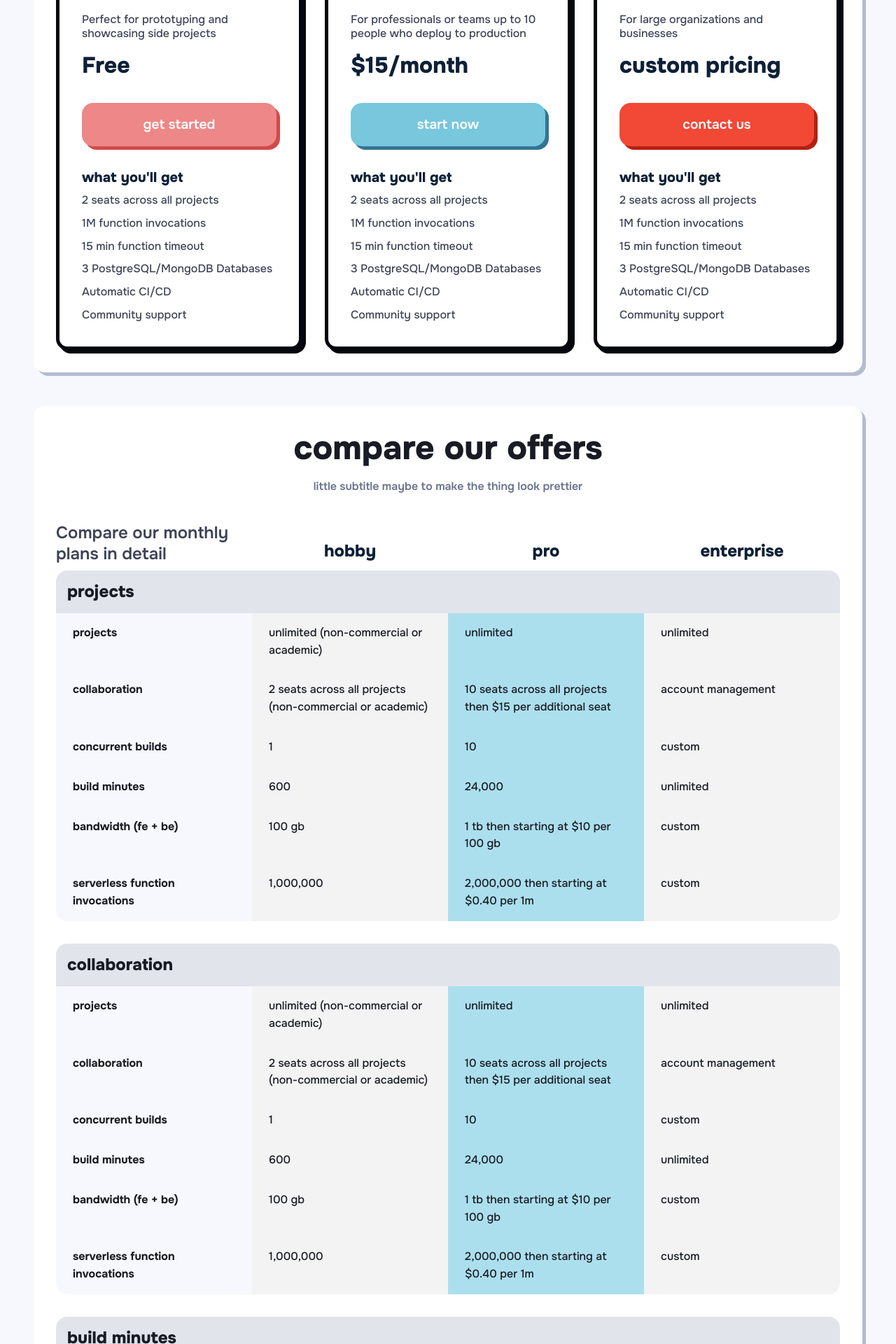
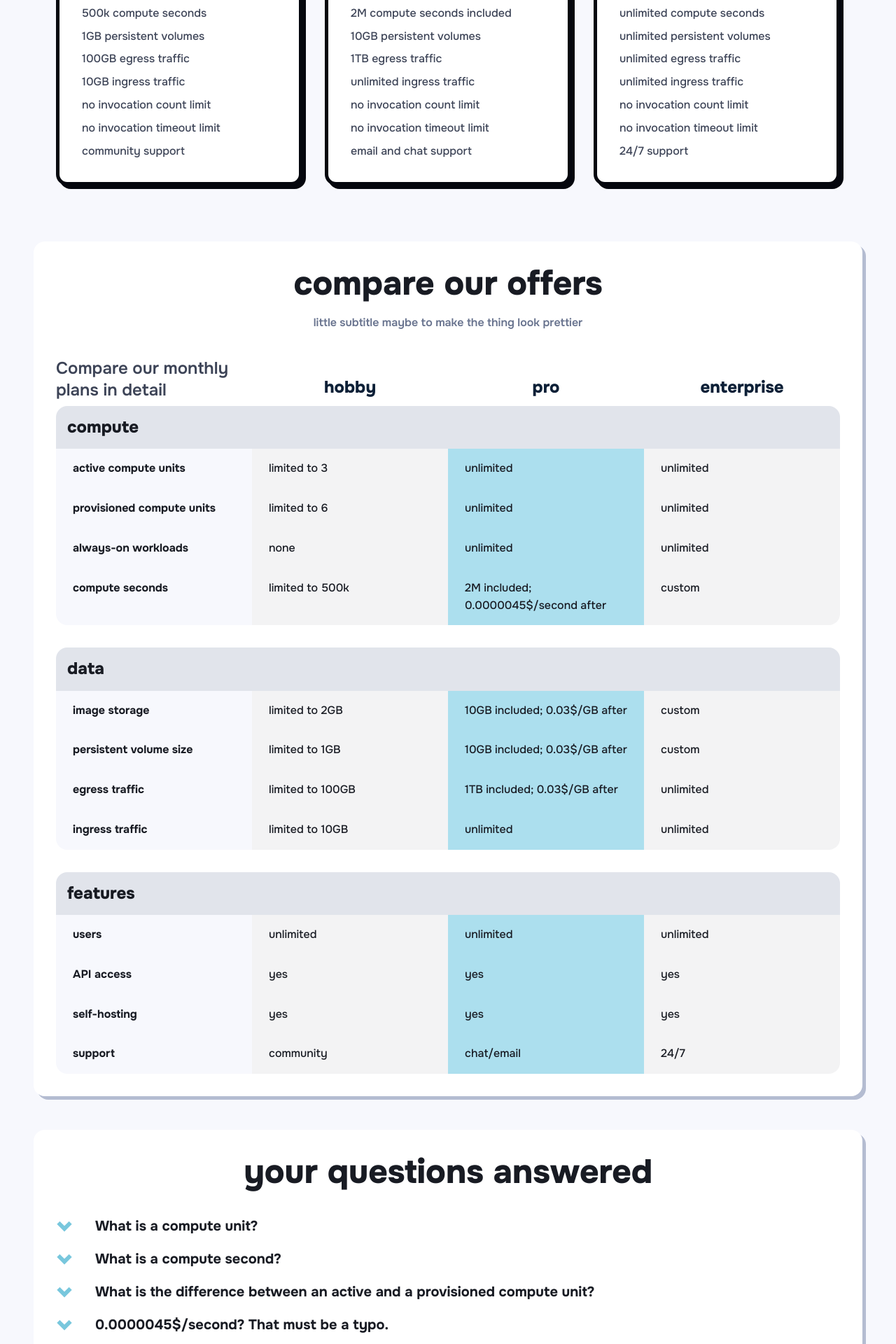
Before and after one commit to lttle-cloud/landing-page, a Next.js app: page /pricing in a window 1280 px wide. Shown: the part 500-2420 px from the top of the page at 70% size. Built offline with nearby package versions, Linux system fonts and the light colour scheme.

Commit message:
pricing update

```diff
--- a/src/app/pricing/page.tsx
+++ b/src/app/pricing/page.tsx
@@ -22,32 +22,27 @@ export default function Pricing() {
 
             <main className={cls(rootClasses.main, pricingClasses.main)}>
                 <section className={pricingClasses.cardsSection}>
-                    <h1>
-                        Start for free. Collaborate.
-                        <br />
-                        Deploy any git repo.
-                        <br />
-                        <b>No hidden fees.</b>
-                    </h1>
-
                     <div className={pricingClasses.cardsContainer}>
                         {cards.map((card) => (
                             <div
                                 className={pricingClasses.card}
                                 key={card.title}
                             >
-                                <h2>{card.title}</h2>
                                 <div
                                     className={
                                         pricingClasses.descriptionContainer
                                     }
                                 >
+                                    <h2>{card.title}</h2>
                                     <p>{card.description}</p>
                                     <p className={pricingClasses.price}>
                                         {card.price}
                                     </p>
                                 </div>
-                                <Button variant={card.buttonVariant}>
+                                <Button
+                                    variant={card.buttonVariant}
+                                    href={card.buttonLink}
+                                >
                                     {card.buttonText}
                                 </Button>
                                 <div
--- a/src/app/pricing/pricing.module.scss
+++ b/src/app/pricing/pricing.module.scss
@@ -7,7 +7,6 @@
 }
 
 .cardsSection {
-    @include pop-out-card-light;
     display: flex;
     flex-direction: column;
     padding: 2rem;
@@ -242,7 +241,7 @@
         width: 100%;
         display: flex;
         flex-direction: column;
-        align-items: center;
+        align-items: flex-start;
         gap: 1rem;
     }
 
@@ -261,7 +260,7 @@
             display: flex;
             align-items: center;
             text-align: center;
-            justify-content: center;
+            justify-content: flex-start;
             gap: 2rem;
 
             font-size: 1.25rem;
--- a/src/app/pricing/pricingConstants.tsx
+++ b/src/app/pricing/pricingConstants.tsx
@@ -1,16 +1,17 @@
 import { ButtonVariant } from "@/components/button/button";
+import { CONTACT_EMAIL, SIGN_UP_URL } from "../constants";
 
 export const tiers = {
     tier1: {
-        name: "Hobby",
-        value: "Free",
+        name: "tiny",
+        value: "free",
     },
     tier2: {
-        name: "Pro",
+        name: "lttle",
         value: "$15/month",
     },
     tier3: {
-        name: "Enterprise",
+        name: "custom",
         value: "custom pricing",
     },
 };
@@ -20,6 +21,7 @@ type PricingCard = {
     description: string;
     price: string;
     buttonText: string;
+    buttonLink: string;
     buttonVariant: ButtonVariant;
     features: string[];
 };
@@ -27,48 +29,54 @@ type PricingCard = {
 export const cards: PricingCard[] = [
     {
         title: tiers.tier1.name,
-        description: "Perfect for prototyping and showcasing side projects",
+        description: "perfect for your personal projects",
         price: tiers.tier1.value,
-        buttonText: "get started",
+        buttonText: "sign up",
+        buttonLink: SIGN_UP_URL,
         buttonVariant: "primary",
         features: [
-            "2 seats across all projects",
-            "1M function invocations",
-            "15 min function timeout",
-            "3 PostgreSQL/MongoDB Databases",
-            "Automatic CI/CD",
-            "Community support",
+            "500k compute seconds",
+            "1GB persistent volumes",
+            "100GB egress traffic",
+            "10GB ingress traffic",
+            "no invocation count limit",
+            "no invocation timeout limit",
+            "community support",
         ],
     },
     {
         title: tiers.tier2.name,
         description:
-            "For professionals or teams up to 10 people who deploy to production",
+            "ready for production?",
         price: tiers.tier2.value,
-        buttonText: "start now",
+        buttonText: "sign up",
+        buttonLink: SIGN_UP_URL,
         buttonVariant: "teal",
         features: [
-            "2 seats across all projects",
-            "1M function invocations",
-            "15 min function timeout",
-            "3 PostgreSQL/MongoDB Databases",
-            "Automatic CI/CD",
-            "Community support",
+            "2M compute seconds included",
+            "10GB persistent volumes",
+            "1TB egress traffic",
+            "unlimited ingress traffic",
+            "no invocation count limit",
+            "no invocation timeout limit",
+            "email and chat support",
         ],
     },
     {
         title: tiers.tier3.name,
-        description: "For large organizations and businesses",
+        description: "for extra-large needs",
         price: tiers.tier3.value,
         buttonText: "contact us",
+        buttonLink: `mailto:${CONTACT_EMAIL}`,
         buttonVariant: "red",
         features: [
-            "2 seats across all projects",
-            "1M function invocations",
-            "15 min function timeout",
-            "3 PostgreSQL/MongoDB Databases",
-            "Automatic CI/CD",
-            "Community support",
+            "unlimited compute seconds",
+            "unlimited persistent volumes",
+            "unlimited egress traffic",
+            "unlimited ingress traffic",
+            "no invocation count limit",
+            "no invocation timeout limit",
+            "24/7 support",
         ],
     },
 ];
@@ -87,58 +95,96 @@ type PricingTableCategory = {
 
 export const tableCategory1Rows: PricingTableRow[] = [
     {
-        title: "projects",
-        tier1Value: "unlimited (non-commercial or academic)",
+        title: "active compute units",
+        tier1Value: "limited to 3",
         tier2Value: "unlimited",
         tier3Value: "unlimited",
     },
     {
-        title: "collaboration",
-        tier1Value: "2 seats across all projects (non-commercial or academic)",
-        tier2Value: "10 seats across all projects then $15 per additional seat",
-        tier3Value: "account management",
-    },
-    {
-        title: "concurrent builds",
-        tier1Value: "1",
-        tier2Value: "10",
-        tier3Value: "custom",
-    },
-    {
-        title: "build minutes",
-        tier1Value: "600",
-        tier2Value: "24,000",
+        title: "provisioned compute units",
+        tier1Value: "limited to 6",
+        tier2Value: "unlimited",
         tier3Value: "unlimited",
     },
     {
-        title: "bandwidth (fe + be)",
-        tier1Value: "100 gb",
-        tier2Value: "1 tb then starting at $10 per 100 gb",
-        tier3Value: "custom",
+        title: "always-on workloads",
+        tier1Value: "none",
+        tier2Value: "unlimited",
+        tier3Value: "unlimited",
     },
     {
-        title: "serverless function invocations",
-        tier1Value: "1,000,000",
-        tier2Value: "2,000,000 then starting at $0.40 per 1m",
+        title: "compute seconds",
+        tier1Value: "limited to 500k",
+        tier2Value: "2M included; 0.0000045$/second after",
         tier3Value: "custom",
     },
 ];
 
-export const tableCategory2Rows: PricingTableRow[] = tableCategory1Rows;
+export const tableCategory2Rows: PricingTableRow[] = [
+    {
+        title: "image storage",
+        tier1Value: "limited to 2GB",
+        tier2Value: "10GB included; 0.03$/GB after",
+        tier3Value: "custom",
+    },
+    {
+        title: "persistent volume size",
+        tier1Value: "limited to 1GB",
+        tier2Value: "10GB included; 0.03$/GB after",
+        tier3Value: "custom",
+    },
+    {
+        title: "egress traffic",
+        tier1Value: "limited to 100GB",
+        tier2Value: "1TB included; 0.03$/GB after",
+        tier3Value: "unlimited",
+    },
+    {
+        title: "ingress traffic",
+        tier1Value: "limited to 10GB",
+        tier2Value: "unlimited",
+        tier3Value: "unlimited",
+    },
+];
 
-export const tableCategory3Rows: PricingTableRow[] = tableCategory1Rows;
+export const tableCategory3Rows: PricingTableRow[] = [
+    {
+        title: "users",
+        tier1Value: "unlimited",
+        tier2Value: "unlimited",
+        tier3Value: "unlimited",
+    },
+    {
+        title: "API access",
+        tier1Value: "yes",
+        tier2Value: "yes",
+        tier3Value: "yes",
+    },
+    {
+        title: "self-hosting",
+        tier1Value: "yes",
+        tier2Value: "yes",
+        tier3Value: "yes",
+    },
+    {
+        title: "support",
+        tier1Value: "community",
+        tier2Value: "chat/email",
+        tier3Value: "24/7",
+    },
+];
 
 export const tableRows: PricingTableCategory[] = [
     {
-        title: "projects",
+        title: "compute",
         rows: tableCategory1Rows,
     },
     {
-        title: "collaboration",
+        title: "data",
         rows: tableCategory2Rows,
     },
     {
-        title: "build minutes",
+        title: "features",
         rows: tableCategory3Rows,
     },
 ];
@@ -150,15 +196,23 @@ type FaqItem = {
 
 export const faqItems: FaqItem[] = [
     {
-        question: "Placeholder question 1?",
-        answer: "Placeholder answer 1.",
+        question: "What is a compute unit?",
+        answer: "A compute unit is a slice of CPU and memory that is used by your application. It is the smallest unit of compute that you can provision. 1CU = 0.5vcpu and 1GB of memory.",
     },
     {
-        question: "Placeholder question 2? (with a longer question)",
-        answer: "Placeholder answer 2. Lorem ipsum dolor sit amet consectetur adipisicing elit. Quisquam, quos.",
+        question: "What is a compute second?",
+        answer: "A compute second is the amount of time your application is using a compute unit. 1 compute second = 1CU * 1 second.",
     },
     {
-        question: "Placeholder question 3? (with an even longer question)",
-        answer: "Placeholder answer 3. Lorem ipsum dolor sit amet consectetur adipisicing elit. Quisquam, quos. Lorem ipsum dolor sit amet consectetur adipisicing elit. Quisquam, quos.",
+        question: "What is the difference between an active and a provisioned compute unit?",
+        answer: "An active compute unit is a compute unit that is currently being used by your application. A provisioned compute unit is a compute unit that is allocated to your application but not currently being used. When your application is suspended, it does not consume any active compute units. However, it will still consume provisioned compute units.",
+    },
+    {
+        question: "0.0000045$/second? That must be a typo.",
+        answer: "No, that is not a typo. The price is $0.0000045 per second per compute unit. This is about 3x cheaper than AWS Lambda for the same amount of compute.",
+    },
+    {
+        question: "Do I need a credit card to get started?",
+        answer: "No, you can start using our platform without a credit card. However, you will need a credit card to use our platform if you exceed the free tier limits.",
     },
 ];
--- a/src/components/button/button.tsx
+++ b/src/components/button/button.tsx
@@ -1,3 +1,5 @@
+'use client';
+
 import { forwardRef } from "react";
 import classes from "./button.module.scss";
 import { cls } from "@/lib/utils";
@@ -14,6 +16,7 @@ interface ButtonProps extends React.ButtonHTMLAttributes<HTMLButtonElement> {
     children: React.ReactNode;
     variant?: ButtonVariant;
     width?: "full" | "fit";
+    href?: string;
 }
 
 const Button = forwardRef<HTMLButtonElement, ButtonProps>(
@@ -21,6 +24,12 @@ const Button = forwardRef<HTMLButtonElement, ButtonProps>(
         { className, children, variant = "primary", width = "fit", ...props },
         ref
     ) => {
+        const onClick = props.href
+            ? () => {
+                  window.open(props.href, "_blank");
+              }
+            : props.onClick;
+
         return (
             <button
                 ref={ref}
@@ -28,9 +37,10 @@ const Button = forwardRef<HTMLButtonElement, ButtonProps>(
                     classes.root,
                     classes[variant],
                     width === "full" ? classes.full : "",
-                    className ?? ""
+                    className ?? "",
                 )}
                 {...props}
+                onClick={onClick}
             >
                 {children}
             </button>
```
